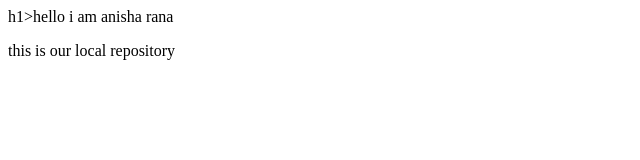
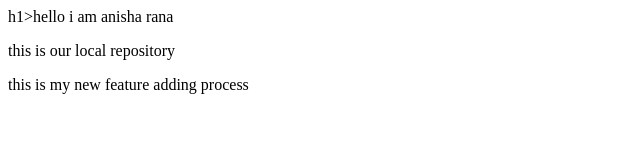
Before and after one commit to AnishaRana05/local_repo, a plain HTML site: page index.html in a window 1280 px wide. Shown: the whole page, without its empty margins (0-640 px from the left). Drawn offline with Linux system fonts and the light colour scheme.

Commit message:
add new features

```diff
--- a/index.html
+++ b/index.html
@@ -1,2 +1,3 @@
 h1>hello i am anisha rana</h1>
 <p>this is our local repository</p>
+<p>this is my new feature adding process</p>
```
